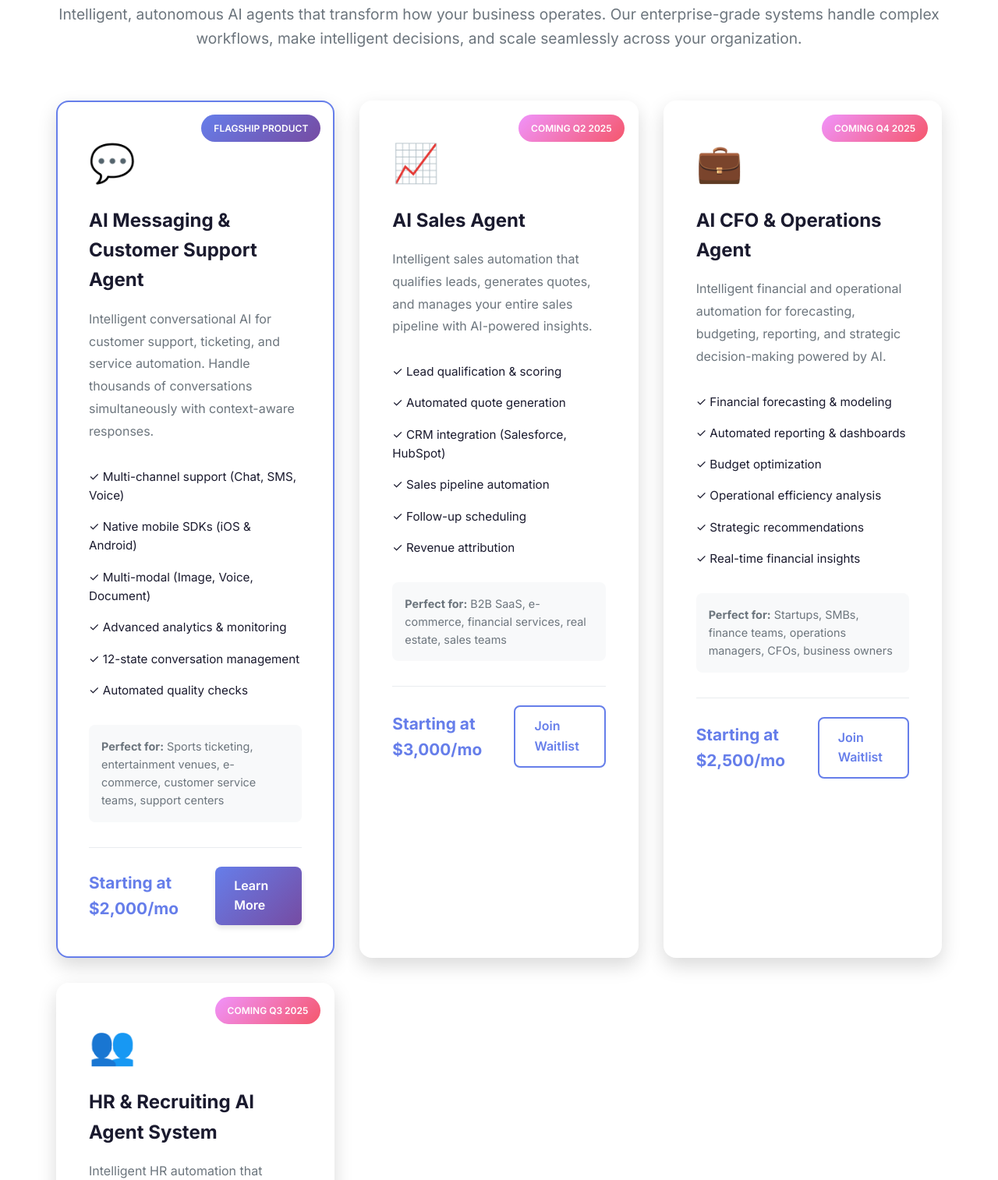
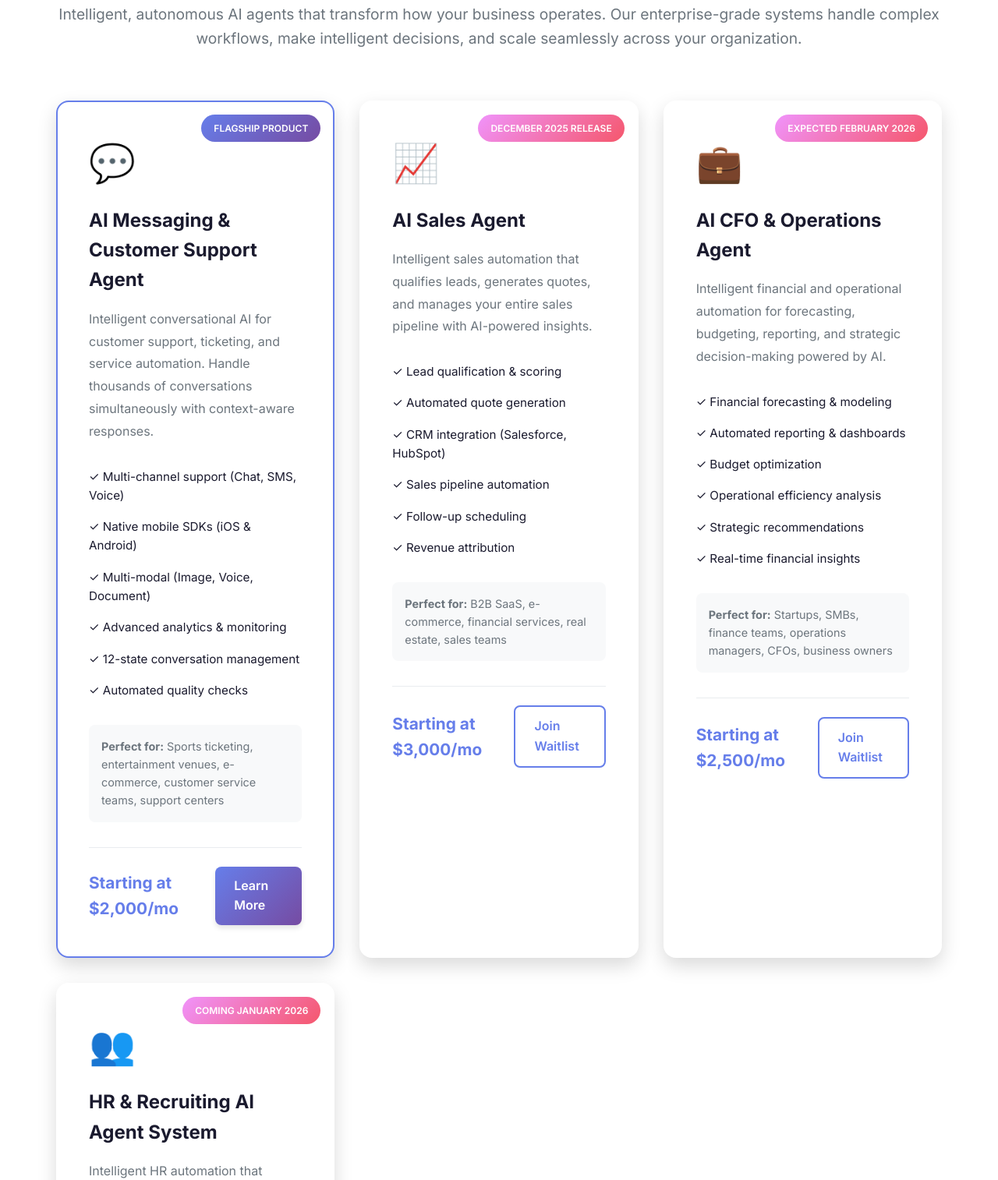
Before and after one commit to abelcuskelly/AI-Agency, a plain HTML site: page index.html in a window 1280 px wide. Shown: the part 941-2455 px from the top of the page at 78% size. Drawn offline with Linux system fonts and the light colour scheme.

Commit message:
Update agent release timeframes
UPDATED:
- AI Sales Agent: December 2025 release
- HR & Recruiting AI Agent System: Coming January 2026
- AI CFO & Operations Agent: Expected February 2026

```diff
--- a/index.html
+++ b/index.html
@@ -237,7 +237,7 @@
 
                 <!-- Product 2: Sales Agent -->
                 <div class="product-card">
-                    <div class="product-badge coming-soon">Coming Q2 2025</div>
+                    <div class="product-badge coming-soon">December 2025 release</div>
                     <div class="product-icon">📈</div>
                     <h3>AI Sales Agent</h3>
                     <p class="product-description">
@@ -264,7 +264,7 @@
 
                 <!-- Product 3: CFO & Ops Agent -->
                 <div class="product-card">
-                    <div class="product-badge coming-soon">Coming Q4 2025</div>
+                    <div class="product-badge coming-soon">Expected February 2026</div>
                     <div class="product-icon">💼</div>
                     <h3>AI CFO & Operations Agent</h3>
                     <p class="product-description">
@@ -291,7 +291,7 @@
 
                 <!-- Product 4: HR & Recruiting Agent -->
                 <div class="product-card">
-                    <div class="product-badge coming-soon">Coming Q3 2025</div>
+                    <div class="product-badge coming-soon">Coming January 2026</div>
                     <div class="product-icon">👥</div>
                     <h3>HR & Recruiting AI Agent System</h3>
                     <p class="product-description">
```
Also changed, not shown: 1 other file.
